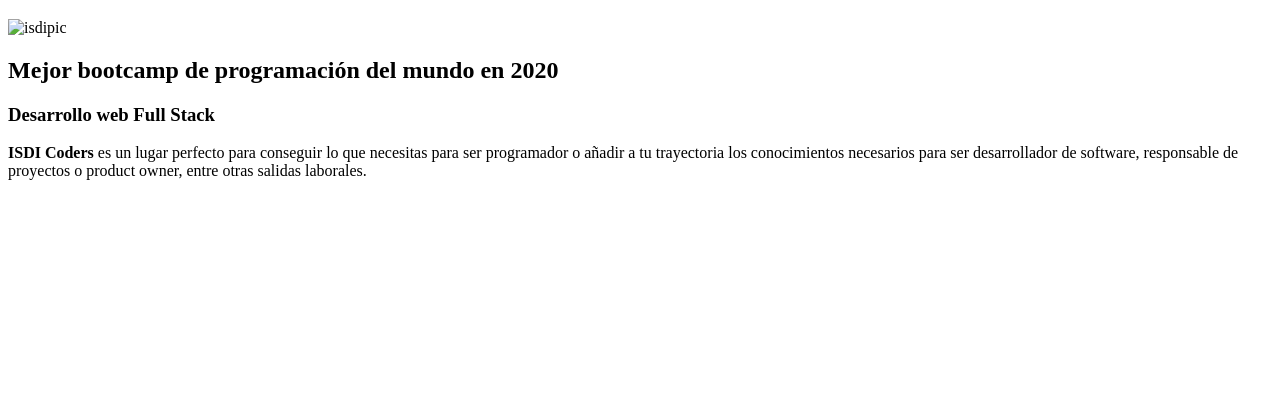
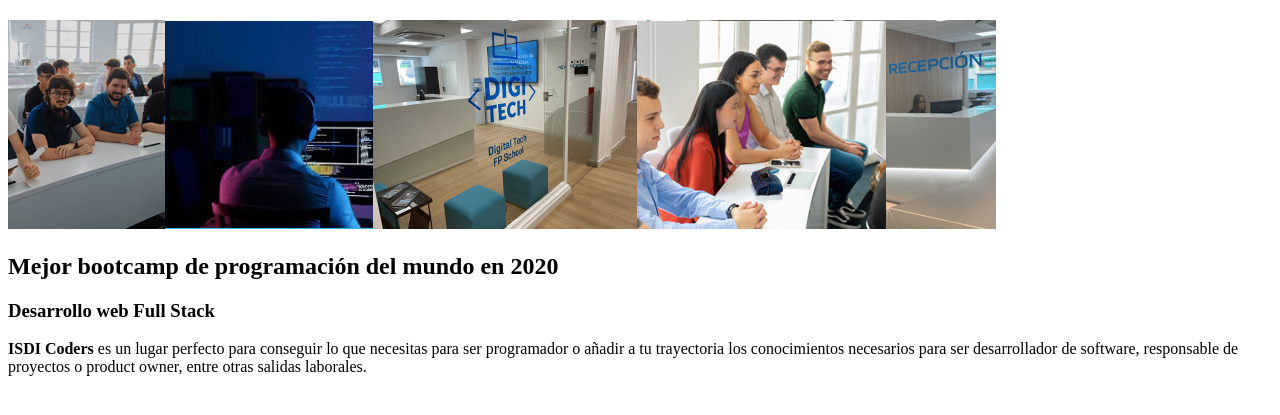
Before and after one commit to bcolomer/202301-w1ch2-barbara-colomer-angel-contioso, a plain HTML site: page index.html in a window 1280 px wide. Shown: the part 129-544 px from the top of the page. Drawn offline with Linux system fonts and the light colour scheme.

Commit message:
add img to index.html

```diff
--- a/index.html
+++ b/index.html
@@ -23,7 +23,7 @@
   <h1>
     ISDI CODERS MALAGA BOOT CAMP
   </h1>
-  <img src="isdipic.png" alt="isdipic">
+  <img src="img/isdipic.png" alt="isdipic">
   <h2>Mejor bootcamp de programación del mundo en 2020</h2>
   <h3>Desarrollo web Full Stack</h3>
   <p>
```
